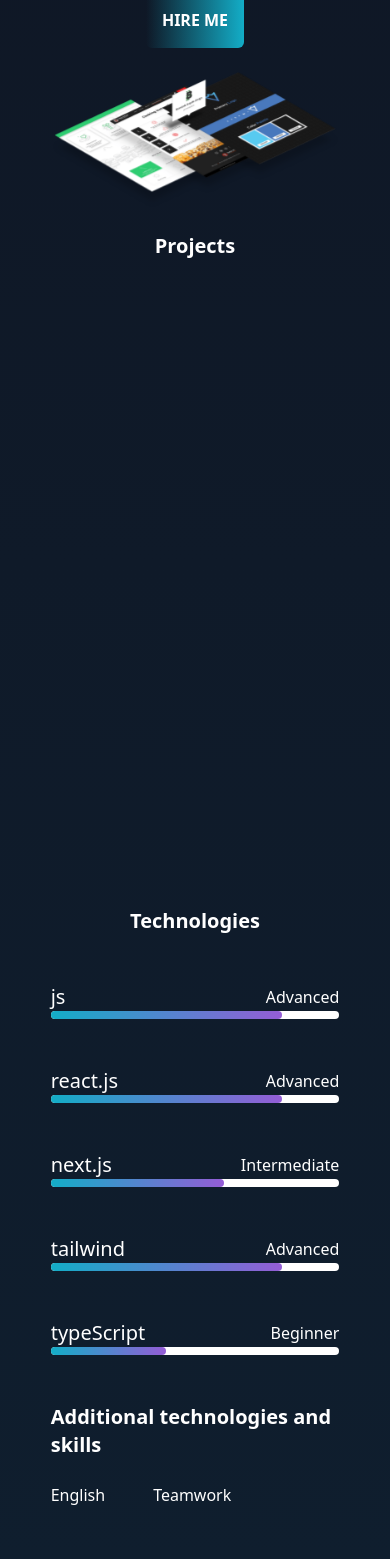
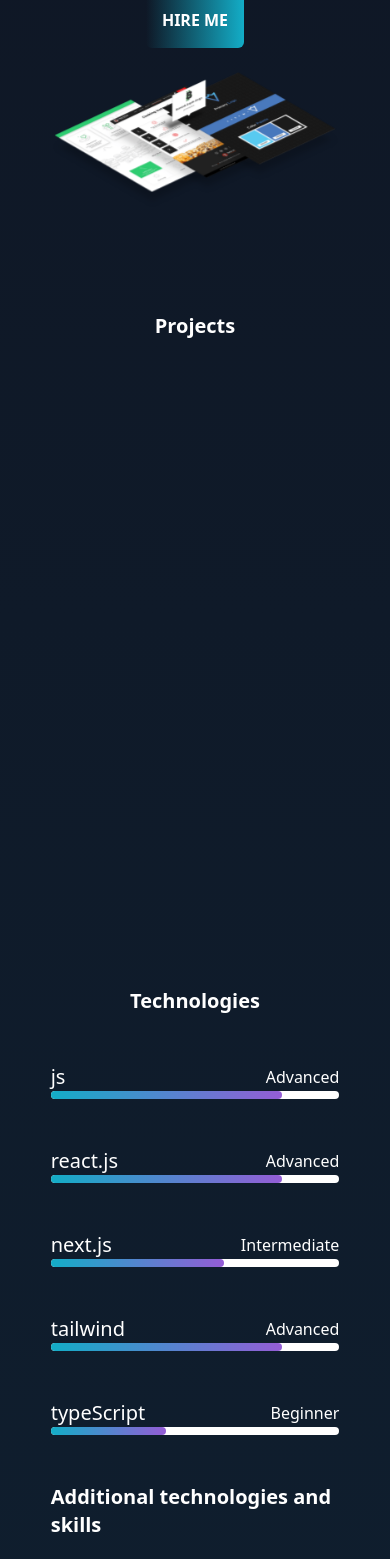
Before and after one commit to Nishikaru/portfolio, a Next.js app in the folder nishikaru-portfolio/: page / in a window 390 px wide. Shown: the part 436-1995 px from the top of the page. Built offline with nearby package versions, Linux system fonts and the light colour scheme.

Commit message:
new build for smaller phones

```diff
--- a/nishikaru-portfolio/src/component/aboutMe/AboutMe.tsx
+++ b/nishikaru-portfolio/src/component/aboutMe/AboutMe.tsx
@@ -47,16 +47,16 @@ const AboutMe = () => {
         {/* used ref here */}
         <div ref={targetRef}  className='flex flex-col lg:flex-row h-full lg:h-fit w-fit lg:w-full justify-between gap-10 text-justify'>
           <div className={`transition-all ease-in-out duration-300 flex lg:flex-col gap-6 items-center justify-center w-full ${isVisible?'':' translate-x-[2000px] '}`}>
-          <h1 className='text-xl font-medium'>2020</h1>
-          <p className='w-[80%] '> Started learning web development. Also started studying CSE in BUBT. </p>
+          <h1 className='text-lg md:text-xl font-medium'>2020</h1>
+          <p className='w-[80%] text-sm sm:text-base'> Started learning web development. Also started studying CSE in BUBT. </p>
           </div>
           <div className={`transition-all ease-in-out duration-500 flex lg:flex-col gap-6 items-center justify-center w-full ${isVisible?'':' translate-x-[2000px] '}`}>
-          <h1 className='text-xl font-medium'>2021</h1>
-          <p className='w-[80%] '> Developing skills in javascript. also started web development course in programming hero.  </p>
+          <h1 className='text-lg md:text-xl font-medium'>2021</h1>
+          <p className='w-[80%] text-sm sm:text-base'> Developing skills in javascript. also started web development course in programming hero.  </p>
           </div>
           <div className={`transition-all ease-in-out duration-700 flex lg:flex-col gap-6 items-center justify-center w-full ${isVisible?'':' translate-x-[2000px] '}`}>
-          <h1 className='text-xl font-medium'>2022</h1>
-          <p className='w-[80%] '> learned react.js completed programming hero course learned next.js and typescript and did some real life projects. </p>
+          <h1 className='text-lg md:text-xl font-medium'>2022</h1>
+          <p className='w-[80%] text-sm sm:text-base'> learned react.js completed programming hero course learned next.js and typescript and did some real life projects. </p>
           </div>
         </div>
       </div>
--- a/nishikaru-portfolio/src/component/projects/Projects.tsx
+++ b/nishikaru-portfolio/src/component/projects/Projects.tsx
@@ -2,7 +2,7 @@ import React from 'react';
 
 const Projects = () => {
   return (
-    <div id='projects' className='min-h-[80vh] px-[13%] flex flex-col items-center md:items-start'>
+    <div id='projects' className=' pt-20 min-h-[80vh] px-[13%] flex flex-col items-center md:items-start'>
       <div>
         <h1 className='text-xl md:text-3xl lg:text-4xl font-semibold'>Projects</h1>
       </div>
--- a/nishikaru-portfolio/src/component/tech/Tech.tsx
+++ b/nishikaru-portfolio/src/component/tech/Tech.tsx
@@ -61,7 +61,7 @@ const Tech = () => {
   }, [targetRef]);
 
   return (
-    <div id='tech' className='px-[13%] mb-10 h-auto flex flex-col items-center md:items-start gap-12'>
+    <div id='tech' className='px-[13%] py-20 mb-10 h-auto flex flex-col items-center md:items-start gap-12'>
       <h1  className='text-xl md:text-3xl lg:text-4xl font-semibold'>
       Technologies
       </h1>
```
